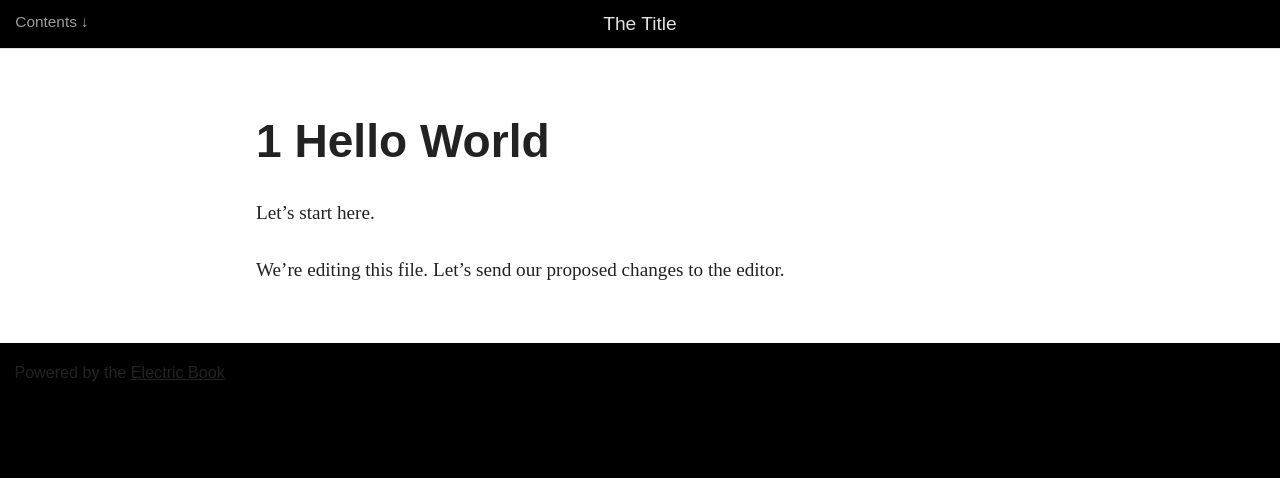
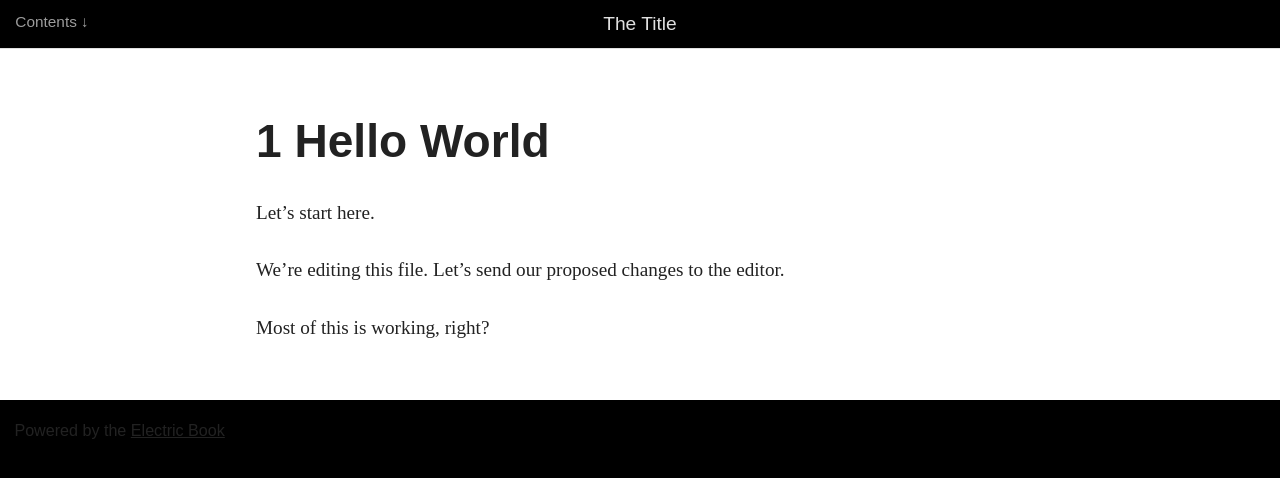
Before and after one commit to arthurattwell/electric-book-demo, a Jekyll site: the page built from book/text/01.md, in a window 1280 px wide. Shown: the top 478 px of the page. Built offline with Jekyll 4.4.1, drawn with Linux system fonts in a browser that asks for light colours.

Commit message:
automatic message

```diff
--- a/book/text/01.md
+++ b/book/text/01.md
@@ -8,3 +8,5 @@ style: chapter page-1
 Let's start here.
 
 We're editing this file. Let's send our proposed changes to the editor.
+
+Most of this is working, right?
```
